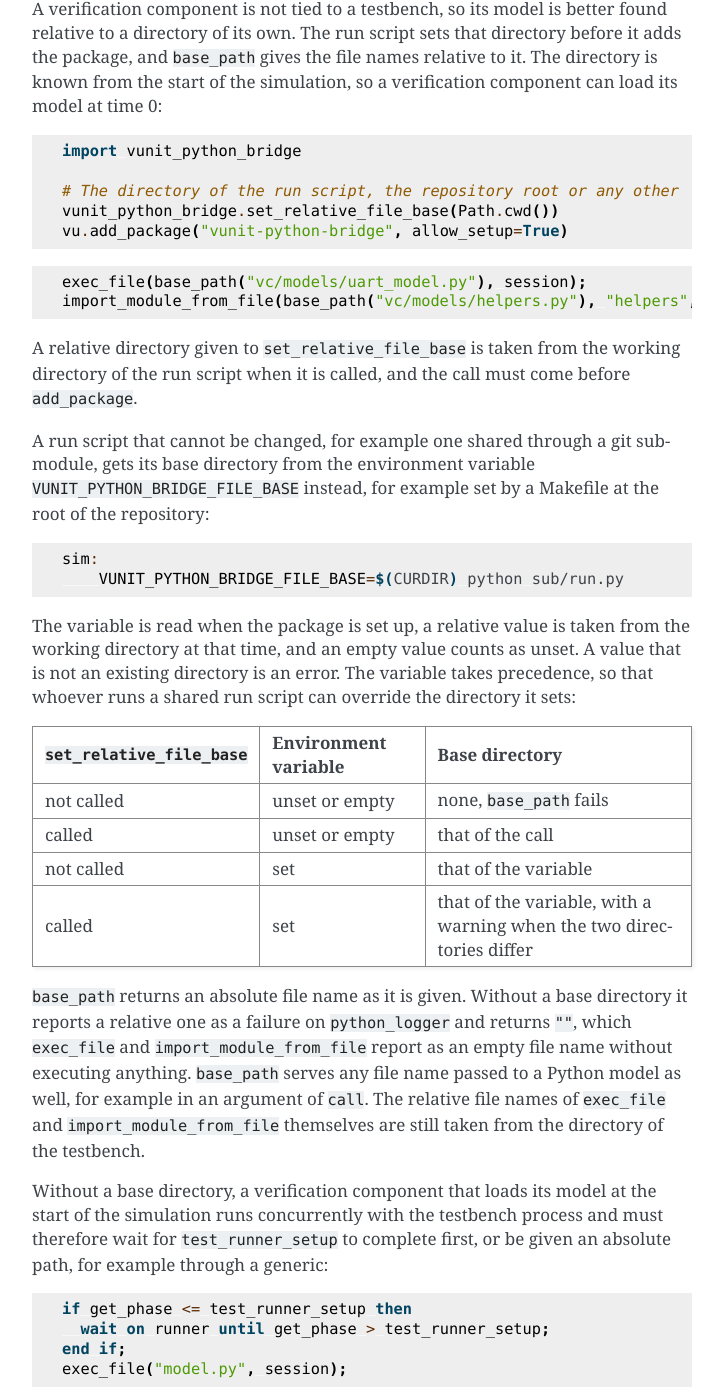
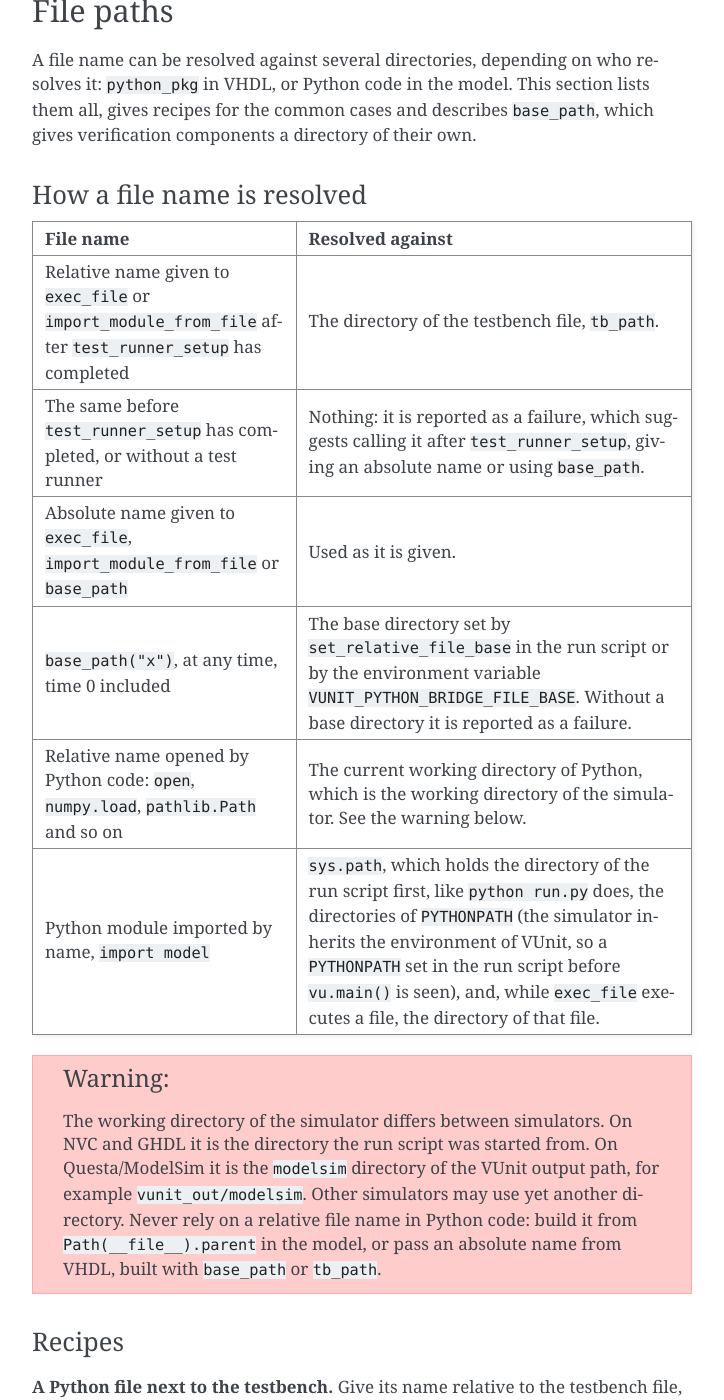
Before and after one commit to VUnit/vunit-python-bridge, a Sphinx documentation site: the page built from docs/user_guide.rst, in a window 1280 px wide and 1400 px high, scrolled down 12098 px. Shown: the whole window, without its empty margins (388-1112 px from the left). Built offline with Sphinx 7.4.7, drawn with Linux system fonts in a browser that asks for light colours; some of the changed text lies outside the part shown.

Commit message:
Gather the file path rules of the user guide in a File paths section
The rules for file names were spread over the exec_file and
import_module_from_file sections, and the latter still said a relative
name works from verification components. The new section lists every way
a name is resolved, warns that the working directory of the simulator
differs between simulators, gives recipes for a file next to the
testbench, the model of a verification component, data files of a model
and a shared run script, and describes base_path, set_relative_file_base
and VUNIT_PYTHON_BRIDGE_FILE_BASE in full. The examples comment what
each file name resolves to.

Co-Authored-By: Claude Opus 5.5 <noreply@anthropic.com>

```diff
--- a/docs/user_guide.rst
+++ b/docs/user_guide.rst
@@ -183,7 +183,8 @@ functions, classes and variables, are separate. Everything else is shared:
   on a module, are visible in all sessions. The same applies to sibling
   modules imported by a Python file executed in several sessions.
 * ``sys.path``, ``sys.modules``, environment variables, the current directory
-  and open files are process wide.
+  and open files are process wide. The current directory is the working
+  directory of the simulator, see :ref:`python_bridge:file_paths`.
 * Only the default session runs in ``__main__``. Classes defined in other
   sessions report ``__main__`` as their module but cannot be found there,
   which matters for example when pickling their instances.
@@ -446,7 +447,9 @@ file:
     exec("my_run_script.hello_world()");
 
 Without an explicit name, the module is named after the run script's file
-name (without extension), so the run script is normally named ``run.py``.
+name (without extension), so the run script is normally named ``run.py``. The
+run script is found by its absolute path, and its directory is on ``sys.path``
+so that it can import its siblings, see :ref:`python_bridge:file_paths`.
 Because the run script is imported as a module, it must be import-safe: code
 that is only meant to run when the script is invoked directly (typically the
 call to ``vu.main()``) must be behind
@@ -461,13 +464,14 @@ import_module_from_file and to_py_list_str
 taking an optional :ref:`session <python_bridge:sessions>` parameter), and is
 what ``import_run_script`` uses internally. Like the file name of
 ``exec_file``, a relative path is relative to the directory of the testbench
-file, ``tb_path``, so ``test_runner_setup`` must have been called; this works
-from verification components without ``runner_cfg``. An absolute path is used
-as it is given:
+file, ``tb_path``, and needs ``test_runner_setup`` to have completed; an
+absolute path is used as it is given. See :ref:`python_bridge:file_paths` for
+importing a file at any other time, for example from a verification
+component:
 
 .. code-block:: vhdl
 
-    import_module_from_file("reference_model.py", "reference_model");
+    import_module_from_file("reference_model.py", "reference_model");  -- <testbench directory>/reference_model.py
     exec("reference_model.configure(gain=4)");
 
 ``to_py_list_str`` converts an ``integer_vector``, ``integer_vector_ptr_t`` or
@@ -586,53 +590,215 @@ while it executes so that it can import sibling modules without setting
 ``PYTHONPATH``. Imports are therefore expected at the top level of the file.
 Executing the same file twice executes it twice.
 
-A relative file name is relative to the directory of the testbench file
-(``tb_path``); an absolute path is used as given. Like the other operations,
-it takes an optional trailing :ref:`session <python_bridge:sessions>`
-parameter.
+A relative file name is relative to the directory of the testbench file,
+``tb_path``, and needs ``test_runner_setup`` to have completed; an absolute
+file name is used as given. See :ref:`python_bridge:file_paths` for loading a
+file at any other time, for example from a verification component. Like the
+other operations, it takes an optional trailing :ref:`session
+<python_bridge:sessions>` parameter.
 
-The testbench path is set by ``test_runner_setup``, so a relative file name
-used before it has completed, or without a test runner, is reported as a
-failure rather than taken from the working directory of the simulator. This
-applies to ``import_module_from_file`` too.
+.. _python_bridge:file_paths:
 
-A verification component is not tied to a testbench, so its model is better
-found relative to a directory of its own. The run script sets that directory
-before it adds the package, and ``base_path`` gives the file names relative to
-it. The directory is known from the start of the simulation, so a verification
-component can load its model at time 0:
+File paths
+----------
+
+A file name can be resolved against several directories, depending on who
+resolves it: ``python_pkg`` in VHDL, or Python code in the model. This section
+lists them all, gives recipes for the common cases and describes ``base_path``,
+which gives verification components a directory of their own.
+
+How a file name is resolved
+~~~~~~~~~~~~~~~~~~~~~~~~~~~
+
+.. list-table::
+   :header-rows: 1
+   :widths: 40 60
+
+   * - File name
+     - Resolved against
+   * - Relative name given to ``exec_file`` or ``import_module_from_file``
+       after ``test_runner_setup`` has completed
+     - The directory of the testbench file, ``tb_path``.
+   * - The same before ``test_runner_setup`` has completed, or without a
+       test runner
+     - Nothing: it is reported as a failure, which suggests calling it after
+       ``test_runner_setup``, giving an absolute name or using ``base_path``.
+   * - Absolute name given to ``exec_file``, ``import_module_from_file`` or
+       ``base_path``
+     - Used as it is given.
+   * - ``base_path("x")``, at any time, time 0 included
+     - The base directory set by ``set_relative_file_base`` in the run script
+       or by the environment variable ``VUNIT_PYTHON_BRIDGE_FILE_BASE``.
+       Without a base directory it is reported as a failure.
+   * - Relative name opened by Python code: ``open``, ``numpy.load``,
+       ``pathlib.Path`` and so on
+     - The current working directory of Python, which is the working
+       directory of the simulator. See the warning below.
+   * - Python module imported by name, ``import model``
+     - ``sys.path``, which holds the directory of the run script first, like
+       ``python run.py`` does, the directories of ``PYTHONPATH`` (the
+       simulator inherits the environment of VUnit, so a ``PYTHONPATH`` set
+       in the run script before ``vu.main()`` is seen), and, while
+       ``exec_file`` executes a file, the directory of that file.
+
+.. warning::
+
+   The working directory of the simulator differs between simulators. On NVC
+   and GHDL it is the directory the run script was started from. On
+   Questa/ModelSim it is the ``modelsim`` directory of the VUnit output path,
+   for example ``vunit_out/modelsim``. Other simulators may use yet another
+   directory. Never rely on a relative file name in Python code: build it from
+   ``Path(__file__).parent`` in the model, or pass an absolute name from VHDL,
+   built with ``base_path`` or ``tb_path``.
+
+Recipes
+~~~~~~~
+
+**A Python file next to the testbench.** Give its name relative to the
+testbench file, after ``test_runner_setup``:
+
+.. code-block:: vhdl
+
+    test_runner_setup(runner, runner_cfg);
+    exec_file("model.py");  -- <testbench directory>/model.py
+
+**The model of a verification component.** A verification component is not
+tied to a testbench and often loads its model at time 0, before
+``test_runner_setup``. Give its name relative to a base directory set in the
+run script. With this layout:
+
+.. code-block:: text
+
+    project/
+      run.py
+      vc/
+        uart_vc.vhd
+        models/
+          uart_model.py
+          helpers.py
+      tb/
+        tb_uart.vhd
+
+the run script sets its own directory as the base directory, which makes the
+names independent of the directory the run script is started from:
 
 .. code-block:: python
 
     import vunit_python_bridge
 
-    # The directory of the run script, the repository root or any other
-    vunit_python_bridge.set_relative_file_base(Path.cwd())
+    # project/, whatever the working directory
+    vunit_python_bridge.set_relative_file_base(Path(__file__).parent)
     vu.add_package("vunit-python-bridge", allow_setup=True)
 
 .. code-block:: vhdl
 
-    exec_file(base_path("vc/models/uart_model.py"), session);
-    import_module_from_file(base_path("vc/models/helpers.py"), "helpers", session);
+    exec_file(base_path("vc/models/uart_model.py"), session);  -- project/vc/models/uart_model.py
+    import_module_from_file(base_path("vc/models/helpers.py"), "helpers", session);  -- project/vc/models/helpers.py
 
-A relative directory given to ``set_relative_file_base`` is taken from the
-working directory of the run script when it is called, and the call must come
-before ``add_package``.
+Alternatively, import the model by module name from a directory on
+``sys.path``: the directory of the run script, or one added to ``PYTHONPATH``
+in the run script before ``vu.main()``:
 
-A run script that cannot be changed, for example one shared through a git
-submodule, gets its base directory from the environment variable
-``VUNIT_PYTHON_BRIDGE_FILE_BASE`` instead, for example set by a Makefile at the
-root of the repository:
+.. code-block:: python
+
+    # project/vc/models on sys.path of the simulator
+    models = Path(__file__).parent / "vc" / "models"
+    os.environ["PYTHONPATH"] = os.pathsep.join([str(models), os.environ.get("PYTHONPATH", "")])
+
+.. code-block:: vhdl
+
+    exec("import uart_model", session);  -- found on sys.path: project/vc/models/uart_model.py
+
+Or wait for ``test_runner_setup`` to complete and give the name relative to the
+testbench file:
+
+.. code-block:: vhdl
+
+    if get_phase <= test_runner_setup then
+      wait on runner until get_phase > test_runner_setup;
+    end if;
+    exec_file("uart_model.py", session);  -- <testbench directory>/uart_model.py
+
+``wait_until(runner, test_runner_setup)`` is not enough, since the phase is
+entered before the testbench path is set.
+
+**Data files used by a model.** Find them relative to the model file in
+Python:
+
+.. code-block:: python
+
+    from pathlib import Path
+
+    # Next to this file, whatever the working directory of the simulator
+    COEFFICIENTS = np.load(Path(__file__).parent / "coefficients.npy")
+
+or pass an absolute name from VHDL:
+
+.. code-block:: vhdl
+
+    -- project/vc/data/coefficients.npy, an absolute name for Python
+    call("model.load_coefficients", arg(base_path("vc/data/coefficients.npy")));
+
+**A run script shared through a git submodule.** When the run script cannot be
+changed, set the base directory with the environment variable, for example from
+a Makefile at the root of the repository:
+
+.. code-block:: text
+
+    repo/
+      Makefile
+      sub/            (git submodule)
+        run.py
+        vc/
+          models/
+            vc_model.py
+      tb/
+        tb_vc.vhd
 
 .. code-block:: make
 
+    # repo/ is the base directory
     sim:
     	VUNIT_PYTHON_BRIDGE_FILE_BASE=$(CURDIR) python sub/run.py
 
-The variable is read when the package is set up, a relative value is taken from
-the working directory at that time, and an empty value counts as unset. A value
-that is not an existing directory is an error. The variable takes precedence,
-so that whoever runs a shared run script can override the directory it sets:
+The file names given to ``base_path`` are then relative to the repository
+root:
+
+.. code-block:: vhdl
+
+    exec_file(base_path("sub/vc/models/vc_model.py"));  -- repo/sub/vc/models/vc_model.py
+
+base_path and the base directory
+~~~~~~~~~~~~~~~~~~~~~~~~~~~~~~~~
+
+``base_path(file_name)`` returns a relative file name joined to the base
+directory, and an absolute file name as it is given. It is a pure VHDL
+function: the base directory is a constant of a package generated when the
+package is set up, so it can be used at any time, before
+``test_runner_setup`` too, and on every simulator. Without a base directory a
+relative file name is reported as a failure on ``python_logger``, naming both
+ways of setting it, and ``""`` is returned, which ``exec_file`` and
+``import_module_from_file`` report as an empty file name without executing
+anything. ``base_path`` serves any file name passed to a Python model, not
+only those of ``exec_file`` and ``import_module_from_file``, whose own
+relative file names are still taken from the directory of the testbench.
+
+``vunit_python_bridge.set_relative_file_base(directory)`` sets the base
+directory in the run script. It must be called before
+``vu.add_package("vunit-python-bridge", ...)``; a call after it raises a
+``RuntimeError``. The directory, a ``str`` or a ``Path``, is resolved when the
+function is called, a relative one against the current working directory, and
+a directory that does not exist raises a ``ValueError``.
+
+The environment variable ``VUNIT_PYTHON_BRIDGE_FILE_BASE`` sets the base
+directory without changing the run script. It is read when the package is set
+up, during ``add_package``. A relative value is resolved against the current
+working directory at that time, an empty value counts as unset, and a value
+that is not an existing directory makes the setup fail with an error naming
+the variable and the value.
+
+The variable takes precedence, so that whoever runs a shared run script can
+override the directory it sets:
 
 ==========================  ====================  ==========================
 ``set_relative_file_base``  Environment variable  Base directory
@@ -640,33 +806,12 @@ so that whoever runs a shared run script can override the directory it sets:
 not called                  unset or empty        none, ``base_path`` fails
 called                      unset or empty        that of the call
 not called                  set                   that of the variable
-called                      set                   that of the variable, with
-                                                  a warning when the two
-                                                  directories differ
+called                      set                   that of the variable
 ==========================  ====================  ==========================
 
-``base_path`` returns an absolute file name as it is given. Without a base
-directory it reports a relative one as a failure on ``python_logger`` and
-returns ``""``, which ``exec_file`` and ``import_module_from_file`` report as
-an empty file name without executing anything. ``base_path`` serves any file
-name passed to a Python model as well, for example in an argument of ``call``.
-The relative file names of ``exec_file`` and ``import_module_from_file``
-themselves are still taken from the directory of the testbench.
-
-Without a base directory, a verification component that loads its model at the
-start of the simulation runs concurrently with the testbench process and must
-therefore wait for ``test_runner_setup`` to complete first, or be given an
-absolute path, for example through a generic:
-
-.. code-block:: vhdl
-
-    if get_phase <= test_runner_setup then
-      wait on runner until get_phase > test_runner_setup;
-    end if;
-    exec_file("model.py", session);
-
-``wait_until(runner, test_runner_setup)`` is not enough, since the phase is
-entered before the testbench path is set.
+When both are set to different directories, compared after resolving them,
+the setup logs a warning naming both and saying that the environment variable
+takes precedence.
 
 .. _python_bridge:semantics:
 
```
Also changed, not shown: other parts of docs/user_guide.rst (+1 -1 lines).
